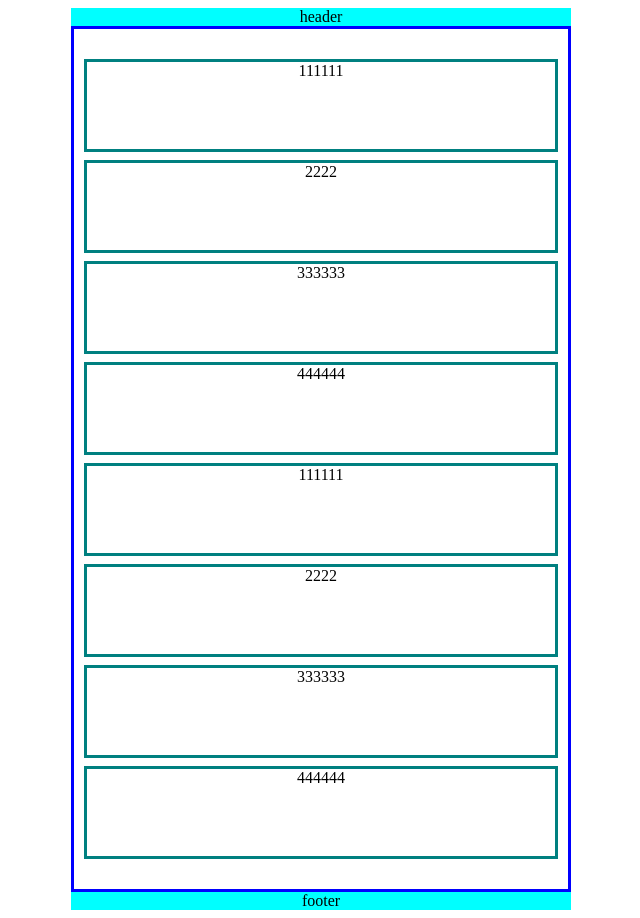
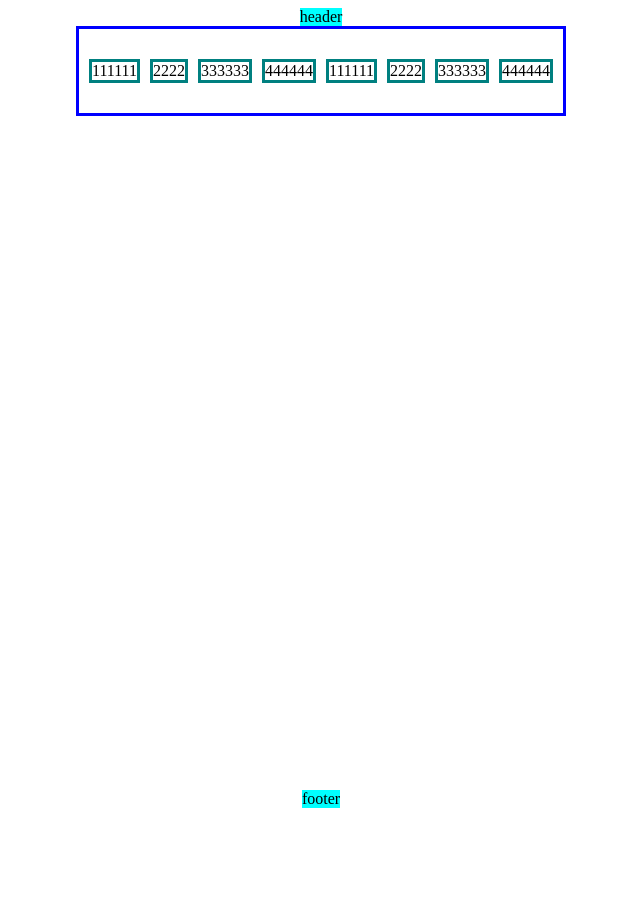
Before and after one commit to ArinaGilm/house-food, a plain HTML site: page index.html in a window 1280 px wide. Shown: the whole page, without its empty margins (319-959 px from the left). After the commit the page ends 808 px from the top, so only its background shows below. Drawn offline with Linux system fonts and the light colour scheme.

Commit message:
add footer agaia

```diff
--- a/style.css
+++ b/style.css
@@ -1,3 +1,6 @@
+html {
+    height: 100%;
+}
 .main, .header, .footer {
     margin: 0 auto;
     max-width: 500px;
@@ -7,7 +10,17 @@
     background-color: aqua;
 }
 
-
+body {
+    display: flex;
+    flex-direction: column;
+    height: 100%;
+}
+header {
+    flex: 0 0 auto;
+}
+main {
+    flex: 1 0 auto;
+}
 .gallery-of-dishes {
 display: flex;
 padding: 30px 10px;
@@ -15,8 +28,7 @@ border:  3px solid blue;
 flex-direction: row;
 gap: 8px 10px;
 flex-wrap: wrap;
-height: 100vh;
-flex-direction: column;
+
 
 
 }
@@ -29,6 +41,11 @@ flex-grow: 1;
 /* размер
 flex-basis: 20%;
 /*flex: 0 1 200px*/
-flex: 1 0 auto;
+
 
 }
+
+
+footer {
+    flex: 0 0 auto;
+}
```
